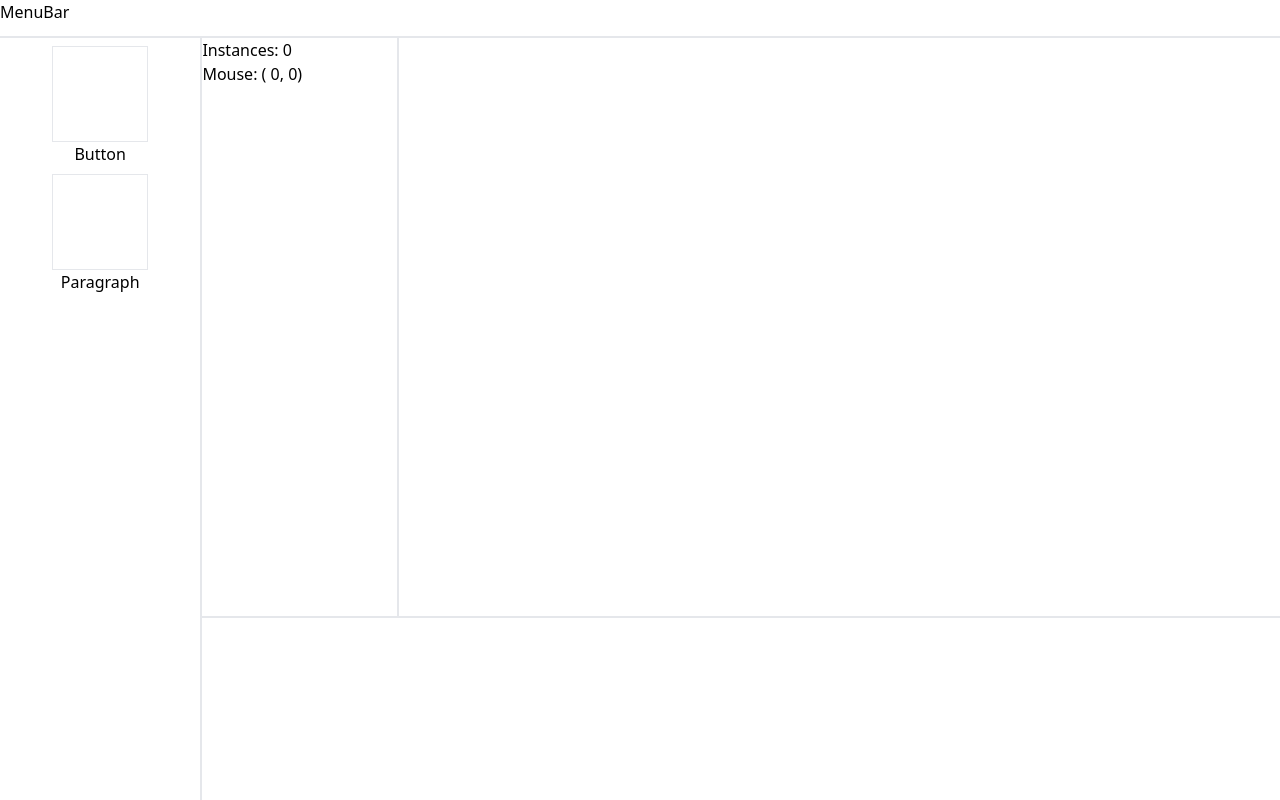
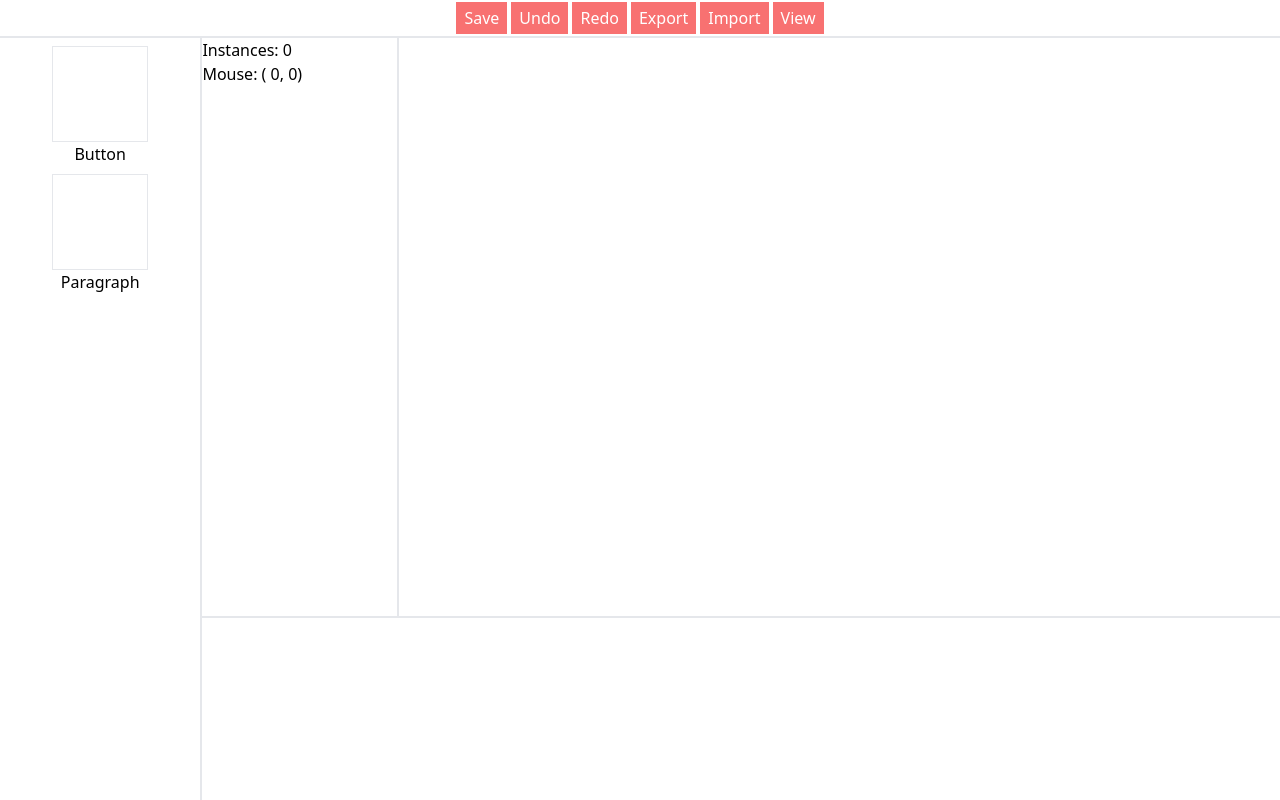
Before and after one commit to thienpa304/test-ion, a Next.js app: page /admin in a window 1280 px wide. Built offline with nearby package versions, Linux system fonts and the light colour scheme.

Commit message:
implement menu

```diff
--- a/src/app/admin/_hooks/use-componets-storage.ts
+++ /dev/null
@@ -1,11 +0,0 @@
-import React, { useEffect } from "react";
-import useAdminStore, { saveComponentsStorage } from "../_states";
-
-const useComponentsStorage = () => {
-  const { components } = useAdminStore();
-  useEffect(() => {
-    saveComponentsStorage(components);
-  }, [components]);
-};
-
-export default useComponentsStorage;
--- /dev/null
+++ b/src/app/admin/_hooks/use-history-admin.ts
@@ -0,0 +1,44 @@
+import { BaseComponentData } from "@/constants/base-components";
+import { useEffect, useState } from "react";
+import useAdminStore from "../_states";
+
+const useHistoryAdmin = () => {
+  const { components, setComponents, setActiveComponent } = useAdminStore();
+  const [preComponent, setPreComponent] = useState<BaseComponentData[]>([]);
+  const [history, setHistory] = useState<BaseComponentData[][]>([]);
+  const [historyIndex, setHistoryIndex] = useState(0);
+  const [isRestore, setIsRestore] = useState(false);
+  console.log(history, "history");
+
+  useEffect(() => {
+    // check restore components
+    if (isRestore) {
+      setIsRestore(false);
+    } else {
+      // check components update config
+      if (preComponent.length === components.length) return;
+      setHistory([...history.slice(0, historyIndex + 1), components]);
+      setPreComponent(components);
+      setHistoryIndex(historyIndex + 1);
+    }
+  }, [components]);
+  const undo = () => {
+    if (historyIndex > 1) {
+      setIsRestore(true);
+      setActiveComponent(null);
+      setComponents(history[historyIndex - 2]);
+      setHistoryIndex(historyIndex - 1);
+    }
+  };
+  const redo = () => {
+    if (historyIndex < history.length) {
+      setIsRestore(true);
+      setActiveComponent(null);
+      setComponents(history[historyIndex]);
+      setHistoryIndex(historyIndex + 1);
+    }
+  };
+  return { undo, redo };
+};
+
+export default useHistoryAdmin;
--- a/src/app/admin/_partials/Admin.tsx
+++ b/src/app/admin/_partials/Admin.tsx
@@ -2,18 +2,15 @@
 import React from "react";
 import { DndProvider } from "react-dnd";
 import { HTML5Backend } from "react-dnd-html5-backend";
-import MenuBar from "./MenuBar";
+import useAdminStore from "../_states";
 import AvailableComponents from "./AvailableComponents";
 import BuilderArea from "./BuilderArea";
 import FormComponent from "./FormComponent";
 import Logger from "./Logger";
-import useAdminStore from "../_states";
-import useComponentsStorage from "../_hooks/use-componets-storage";
+import MenuBar from "./MenuBar";
 
 const Admin: React.FC = () => {
   const { setMousePosition } = useAdminStore();
-  // save components to localStorage when components change
-  useComponentsStorage()
 
   const handleMouseMove = (e: React.MouseEvent) => {
     const rect = e.currentTarget.getBoundingClientRect();
@@ -24,7 +21,7 @@ const Admin: React.FC = () => {
   return (
     <DndProvider backend={HTML5Backend}>
       <div className="h-screen w-full inline-flex flex-col">
-        <div className="border-b-2 h-10 w-full ">
+        <div className="border-b-2 h-10 w-full inline-flex items-center justify-center">
           <MenuBar />
         </div>
         <div className="h-full items-center inline-flex">
--- a/src/app/admin/_partials/BuilderArea.tsx
+++ b/src/app/admin/_partials/BuilderArea.tsx
@@ -1,8 +1,11 @@
-import { BaseComponentData } from "@/constants/base-components";
+import {
+  BASE_COMPONENTS,
+  BaseComponentData,
+} from "@/constants/base-components";
 import { useDrop } from "react-dnd";
 import useAdminStore from "../_states";
 const BuilderArea = () => {
-  const { components, setComponents, setActiveComponents } = useAdminStore();
+  const { components, setComponents, setActiveComponent } = useAdminStore();
   const [, drop] = useDrop({
     accept: ["component"],
     drop: (item: BaseComponentData) => {
@@ -21,25 +24,30 @@ const BuilderArea = () => {
   };
   const handleActiveComponent =
     (idx: number) => (e: React.MouseEvent<HTMLDivElement>) => {
-      setActiveComponents(idx);
+      setActiveComponent(idx);
     };
-  const renderComponents = () => {
-    return components.map((component, index) => (
+  const renderComponent = (component: BaseComponentData, index: number) => {
+    const element = BASE_COMPONENTS.find(
+      (item) => item.type === component.type
+    );
+    if (!element) return <></>;
+
+    return (
       <div
         key={index}
         className="m-2 cursor-pointer"
         onClick={handleActiveComponent(index)}
       >
         <div style={{ pointerEvents: "none" }}>
-          <component.component {...component.config} />
+          <element.component {...component.config} />
         </div>
       </div>
-    ));
+    );
   };
 
   return (
     <div className="w-full h-full" ref={drop}>
-      {renderComponents()}
+      {components.map(renderComponent)}
     </div>
   );
 };
--- a/src/app/admin/_partials/MenuBar.tsx
+++ b/src/app/admin/_partials/MenuBar.tsx
@@ -1,9 +1,85 @@
-import React from 'react'
+import React, { useRef } from "react";
+import useAdminStore, { saveComponentsStorage } from "../_states";
+import useHistoryAdmin from "../_hooks/use-history-admin";
+import { downloadJSON } from "@/utils/json-file";
+import { BaseComponentData } from "@/constants/base-components";
 
 const MenuBar = () => {
+  const { components, setComponents } = useAdminStore();
+  const fileInputRef = useRef<HTMLInputElement>(null);
+  const { redo, undo } = useHistoryAdmin();
+  const menus = [
+    {
+      name: "Save",
+      onClick: () => {
+        saveComponentsStorage(components);
+      },
+    },
+    {
+      name: "Undo",
+      onClick: () => undo(),
+    },
+    {
+      name: "Redo",
+      onClick: () => redo(),
+    },
+    {
+      name: "Export",
+      onClick: () => downloadJSON(components),
+    },
+    {
+      name: "Import",
+      onClick: () => {
+        fileInputRef.current?.click();
+      },
+    },
+    {
+      name: "View",
+      onClick: () => {
+        const newPath = "/consumer";
+        const newTab = window.open(newPath, "_blank");
+        if (newTab) {
+          newTab.focus();
+        }
+      },
+    },
+  ];
+  const handleFileChange = (event: React.ChangeEvent<HTMLInputElement>) => {
+    const file = event.target.files?.[0];
+
+    if (file) {
+      const reader = new FileReader();
+      reader.onload = (e) => {
+        const jsonData = JSON.parse(
+          e.target?.result as string
+        ) as BaseComponentData[];
+        setComponents(jsonData);
+      };
+      reader.readAsText(file);
+    }
+  };
+  const renderMenu = (item: any) => {
+    return (
+      <div
+        className="py-1 px-2 bg-red-400 text-white cursor-pointer"
+        onClick={item.onClick}
+      >
+        {item.name}
+      </div>
+    );
+  };
   return (
-    <div>MenuBar</div>
-  )
-}
+    <div className="flex justify-center gap-1">
+      {menus.map((menu) => renderMenu(menu))}
+      <input
+        type="file"
+        accept=".json"
+        onChange={handleFileChange}
+        ref={fileInputRef}
+        style={{ display: "none" }} // Hide the actual file input
+      />
+    </div>
+  );
+};
 
-export default MenuBar
+export default MenuBar;
--- a/src/app/admin/_states/index.ts
+++ b/src/app/admin/_states/index.ts
@@ -10,7 +10,7 @@ interface AdminStore {
   components: BaseComponentData[];
   activeComponent: number | null;
   setMousePosition: (mousePosition: MousePosition) => void;
-  setActiveComponents: (index: number) => void;
+  setActiveComponent: (index: number | null) => void;
   setComponents: (
     components:
       | BaseComponentData[]
@@ -25,7 +25,7 @@ const useAdminStore = create<AdminStore>((set) => ({
   setMousePosition: (mousePosition) => {
     set(() => ({ mousePosition }));
   },
-  setActiveComponents: (index) => {
+  setActiveComponent: (index) => {
     set(() => ({ activeComponent: index }));
   },
   setComponents: (components) =>
--- a/src/app/consumer/_partials/Consumer.tsx
+++ b/src/app/consumer/_partials/Consumer.tsx
@@ -18,9 +18,11 @@ const Consumer = () => {
   };
   return (
     <div className="w-full flex justify-center p-2">
-      {components.map((component, index) => (
-        <div key={index}>{renderComponent(component)}</div>
-      ))}
+      <div>
+        {components.map((component, index) => (
+          <div key={index}>{renderComponent(component)}</div>
+        ))}
+      </div>
     </div>
   );
 };
--- /dev/null
+++ b/src/utils/json-file.ts
@@ -0,0 +1,14 @@
+export const downloadJSON = (data: any) => {
+  const jsonContent = JSON.stringify(data, null, 2);
+
+  const blob = new Blob([jsonContent], { type: "application/json" });
+  const url = URL.createObjectURL(blob);
+
+  const a = document.createElement("a");
+  a.href = url;
+  a.download = "data.json";
+  document.body.appendChild(a);
+  a.click();
+  document.body.removeChild(a);
+  URL.revokeObjectURL(url);
+};
```
